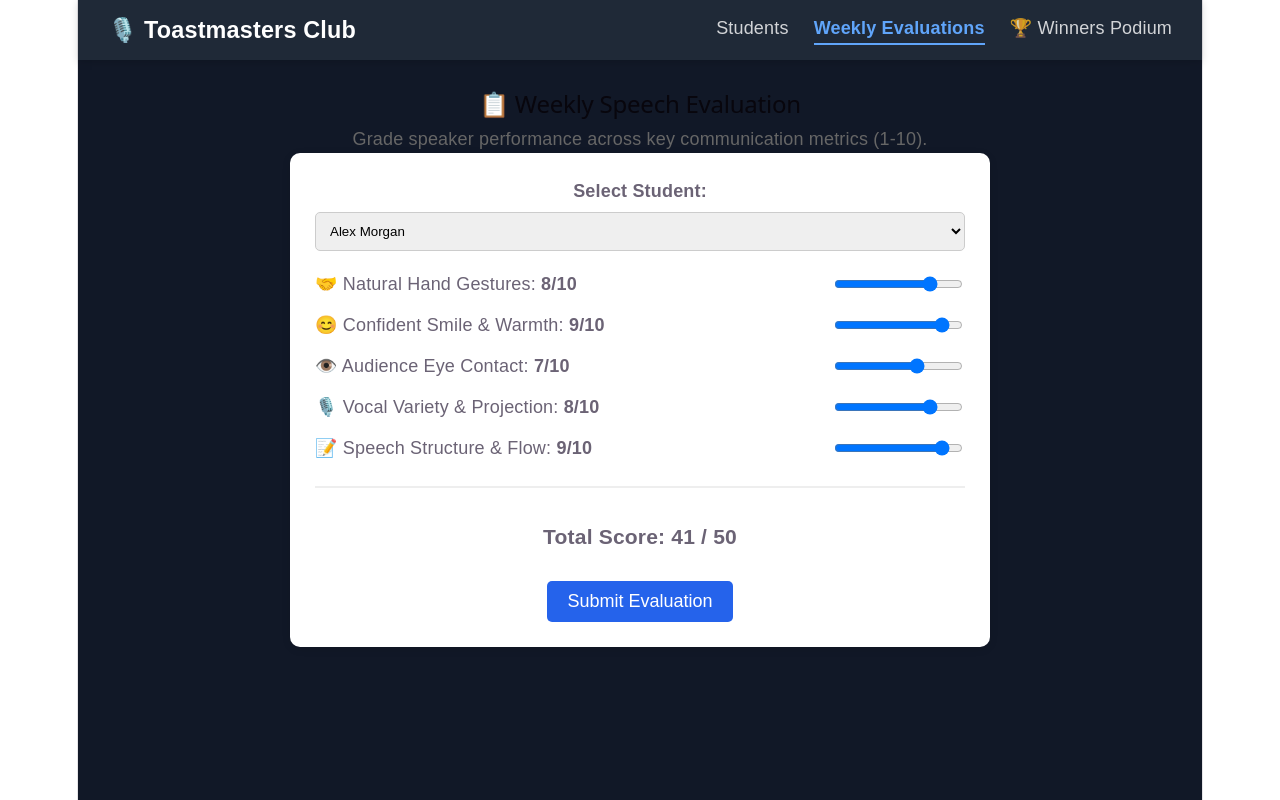
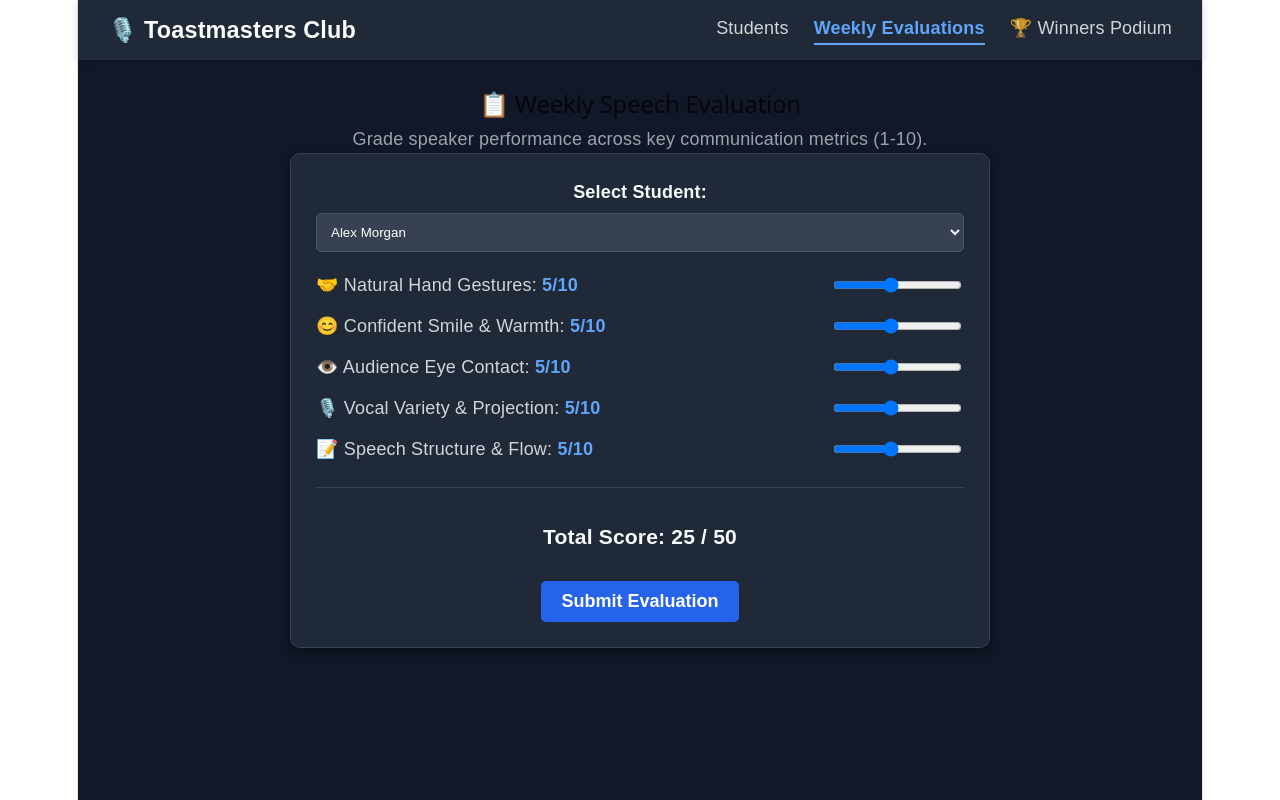
Before and after one commit to prabhashwaraSM/nurd-portal, a React (Vite) app: page / in a window 1280 px wide. Both pictures are taken after a click on the item "Weekly Evaluations". Built offline with nearby package versions, Linux system fonts and the light colour scheme.

Commit message:
connecting the evaluation form and fix dark mode contrast across all pages and components

```diff
--- a/src/App.jsx
+++ b/src/App.jsx
@@ -7,14 +7,42 @@ import Winners from "./pages/Winners";
 function App() {
   const [activeTab, setActiveTab] = useState("students");
 
+  // Centralized Student Data State
+  const [students, setStudents] = useState([
+    { id: 1, name: "Alex Morgan", path: "Dynamic Leadership", speechesGiven: 5, score: 0 },
+    { id: 2, name: "Samira Khan", path: "Presentation Mastery", speechesGiven: 8, score: 0 },
+    { id: 3, name: "Jordan Lee", path: "Effective Body Language", speechesGiven: 3, score: 0 },
+    { id: 4, name: "Taylor Swift", path: "Persuasive Speaking", speechesGiven: 6, score: 0 },
+  ]);
+
+  // Handler to update evaluation score
+  const handleSaveEvaluation = (studentName, totalScore) => {
+    setStudents((prevStudents) =>
+      prevStudents.map((student) => {
+        if (student.name === studentName) {
+          return {
+            ...student,
+            score: totalScore,
+            speechesGiven: student.speechesGiven + 1,
+          };
+        }
+        return student;
+      })
+    );
+    // Switch over to Winners tab automatically to show updated podium
+    setActiveTab("winners");
+  };
+
   return (
-    <div style={{ backgroundColor: "#111827", minHeight: "100vh", fontFamily: "sans-serif" }}>
+    <div style={{ backgroundColor: "#111827", minHeight: "100vh", fontFamily: "sans-serif", color: "#f9fafb" }}>
       <Navbar activeTab={activeTab} setActiveTab={setActiveTab} />
 
       <main>
-        {activeTab === "students" && <Students />}
-        {activeTab === "evaluations" && <Evaluations />}
-        {activeTab === "winners" && <Winners />}
+        {activeTab === "students" && <Students students={students} />}
+        {activeTab === "evaluations" && (
+          <Evaluations students={students} onSaveEvaluation={handleSaveEvaluation} />
+        )}
+        {activeTab === "winners" && <Winners students={students} />}
       </main>
     </div>
   );
--- a/src/Pages/Evaluations.jsx
+++ b/src/Pages/Evaluations.jsx
@@ -1,13 +1,13 @@
 import { useState } from "react";
 
-function Evaluations() {
-  const [selectedStudent, setSelectedStudent] = useState("Alex Morgan");
+function Evaluations({ students, onSaveEvaluation }) {
+  const [selectedStudent, setSelectedStudent] = useState(students[0]?.name || "");
   const [scores, setScores] = useState({
-    gestures: 8,
-    smile: 9,
-    eyeContact: 7,
-    vocalVariety: 8,
-    speechStructure: 9,
+    gestures: 5,
+    smile: 5,
+    eyeContact: 5,
+    vocalVariety: 5,
+    speechStructure: 5,
   });
 
   const totalScore = Object.values(scores).reduce((sum, val) => sum + Number(val), 0);
@@ -16,22 +16,28 @@ function Evaluations() {
     setScores((prev) => ({ ...prev, [criterion]: value }));
   };
 
+  const handleSubmit = (e) => {
+    e.preventDefault();
+    onSaveEvaluation(selectedStudent, totalScore);
+  };
+
   return (
     <div style={styles.container}>
       <h2>📋 Weekly Speech Evaluation</h2>
-      <p style={{ color: "#666" }}>Grade speaker performance across key communication metrics (1-10).</p>
+      <p style={{ color: "#9ca3af" }}>Grade speaker performance across key communication metrics (1-10).</p>
 
-      <div style={styles.card}>
-        <label><strong>Select Student:</strong></label>
+      <form onSubmit={handleSubmit} style={styles.card}>
+        <label style={{ color: "#f9fafb" }}><strong>Select Student:</strong></label>
         <select
           value={selectedStudent}
           onChange={(e) => setSelectedStudent(e.target.value)}
           style={styles.select}
         >
-          <option>Alex Morgan</option>
-          <option>Samira Khan</option>
-          <option>Jordan Lee</option>
-          <option>Taylor Swift</option>
+          {students.map((student) => (
+            <option key={student.id} value={student.name}>
+              {student.name}
+            </option>
+          ))}
         </select>
 
         <div style={styles.criteriaContainer}>
@@ -43,7 +49,7 @@ function Evaluations() {
             { key: "speechStructure", label: "📝 Speech Structure & Flow" },
           ].map((item) => (
             <div key={item.key} style={styles.scoreRow}>
-              <span>{item.label}: <strong>{scores[item.key]}/10</strong></span>
+              <span style={{ color: "#d1d5db" }}>{item.label}: <strong style={{ color: "#60a5fa" }}>{scores[item.key]}/10</strong></span>
               <input
                 type="range"
                 min="1"
@@ -56,22 +62,29 @@ function Evaluations() {
         </div>
 
         <div style={styles.totalBox}>
-          <h3>Total Score: {totalScore} / 50</h3>
-          <button style={styles.submitBtn}>Submit Evaluation</button>
+          <h3 style={{ color: "#f9fafb" }}>Total Score: {totalScore} / 50</h3>
+          <button type="submit" style={styles.submitBtn}>Submit Evaluation</button>
         </div>
-      </div>
+      </form>
     </div>
   );
 }
 
 const styles = {
   container: { padding: "30px", maxWidth: "700px", margin: "0 auto" },
-  card: { backgroundColor: "#fff", padding: "25px", borderRadius: "10px", boxShadow: "0 2px 8px rgba(0,0,0,0.1)" },
-  select: { width: "100%", padding: "10px", marginTop: "8px", marginBottom: "20px", borderRadius: "5px", border: "1px solid #ccc" },
+  card: {
+    backgroundColor: "#1f2937",
+    color: "#f9fafb",
+    padding: "25px",
+    borderRadius: "10px",
+    boxShadow: "0 4px 12px rgba(0,0,0,0.4)",
+    border: "1px solid #374151"
+  },
+  select: { width: "100%", padding: "10px", marginTop: "8px", marginBottom: "20px", borderRadius: "5px", border: "1px solid #4b5563", backgroundColor: "#374151", color: "#fff" },
   criteriaContainer: { display: "flex", flexDirection: "column", gap: "15px" },
   scoreRow: { display: "flex", justifyContent: "space-between", alignItems: "center" },
-  totalBox: { marginTop: "25px", paddingTop: "15px", borderTop: "2px solid #eee", textAlign: "center" },
-  submitBtn: { backgroundColor: "#2563eb", color: "#fff", border: "none", padding: "10px 20px", borderRadius: "5px", cursor: "pointer", fontSize: "1rem", marginTop: "10px" }
+  totalBox: { marginTop: "25px", paddingTop: "15px", borderTop: "1px solid #374151", textAlign: "center" },
+  submitBtn: { backgroundColor: "#2563eb", color: "#fff", border: "none", padding: "10px 20px", borderRadius: "5px", cursor: "pointer", fontSize: "1rem", marginTop: "10px", fontWeight: "bold" }
 };
 
 export default Evaluations;
--- a/src/Pages/Students.jsx
+++ b/src/Pages/Students.jsx
@@ -1,23 +1,19 @@
-function Students() {
-  const sampleStudents = [
-    { id: 1, name: "Alex Morgan", path: "Dynamic Leadership", speechesGiven: 5 },
-    { id: 2, name: "Samira Khan", path: "Presentation Mastery", speechesGiven: 8 },
-    { id: 3, name: "Jordan Lee", path: "Effective Body Language", speechesGiven: 3 },
-    { id: 4, name: "Taylor Swift", path: "Persuasive Speaking", speechesGiven: 6 },
-  ];
-
+function Students({ students }) {
   return (
     <div style={styles.container}>
       <h2>👥 Toastmasters Members</h2>
-      <p style={{ color: "#666" }}>Class roster and speech milestones.</p>
+      <p style={{ color: "#9ca3af" }}>Class roster and speech milestones.</p>
 
       <div style={styles.grid}>
-        {sampleStudents.map((student) => (
+        {students.map((student) => (
           <div key={student.id} style={styles.card}>
             <div style={styles.avatar}>{student.name.charAt(0)}</div>
-            <h3>{student.name}</h3>
-            <p><strong>Path:</strong> {student.path}</p>
-            <p><strong>Speeches Completed:</strong> {student.speechesGiven}</p>
+            <h3 style={styles.cardTitle}>{student.name}</h3>
+            <p style={styles.text}><strong>Path:</strong> {student.path}</p>
+            <p style={styles.text}><strong>Speeches Completed:</strong> {student.speechesGiven}</p>
+            <p style={styles.text}>
+              <strong>Latest Score:</strong> {student.score > 0 ? `${student.score}/50` : "No evaluation yet"}
+            </p>
           </div>
         ))}
       </div>
@@ -26,10 +22,20 @@ function Students() {
 }
 
 const styles = {
-  container: { padding: "30px", maxWidth: "1000px", margin: "0 auto" },
+  container: { padding: "30px", maxWidth: "1000px", margin: "0 auto", textAlign: "center" },
   grid: { display: "grid", gridTemplateColumns: "repeat(auto-fit, minmax(220px, 1fr))", gap: "20px", marginTop: "20px" },
-  card: { backgroundColor: "#fff", padding: "20px", borderRadius: "10px", textAlign: "center", boxShadow: "0 2px 5px rgba(0,0,0,0.1)" },
-  avatar: { width: "50px", height: "50px", borderRadius: "50%", backgroundColor: "#3b82f6", color: "#fff", display: "flex", alignItems: "center", justifyContent: "center", fontSize: "1.2rem", fontWeight: "bold", margin: "0 auto 10px" },
+  card: {
+    backgroundColor: "#1f2937", // Dark card background
+    color: "#f9fafb",
+    padding: "20px",
+    borderRadius: "10px",
+    textAlign: "center",
+    boxShadow: "0 4px 12px rgba(0,0,0,0.4)",
+    border: "1px solid #374151"
+  },
+  avatar: { width: "50px", height: "50px", borderRadius: "50%", backgroundColor: "#2563eb", color: "#fff", display: "flex", alignItems: "center", justifyContent: "center", fontSize: "1.2rem", fontWeight: "bold", margin: "0 auto 10px" },
+  cardTitle: { margin: "10px 0", color: "#f9fafb" },
+  text: { color: "#d1d5db", margin: "5px 0" }
 };
 
 export default Students;
--- a/src/Pages/Winners.jsx
+++ b/src/Pages/Winners.jsx
@@ -1,22 +1,24 @@
-function Winners() {
-  const winners = [
-    { rank: "🥇 1st Place", name: "Samira Khan", score: "48/50", title: "Best Evaluated Speaker" },
-    { rank: "🥈 2nd Place", name: "Alex Morgan", score: "45/50", title: "Most Confident Smile" },
-    { rank: "🥉 3rd Place", name: "Taylor Swift", score: "43/50", title: "Best Gesture Expressiveness" },
-  ];
+function Winners({ students }) {
+  const sortedStudents = [...students].sort((a, b) => b.score - a.score);
+  const topThree = sortedStudents.slice(0, 3);
+
+  const ranks = ["🥇 1st Place", "🥈 2nd Place", "🥉 3rd Place"];
+  const badges = ["Best Overall Speaker", "Runner Up", "Third Place Speaker"];
 
   return (
     <div style={styles.container}>
       <h2>🏆 Weekly Winners Podium</h2>
-      <p style={{ color: "#666" }}>Top performers based on weekly evaluation scores.</p>
+      <p style={{ color: "#9ca3af" }}>Top performers based on weekly evaluation scores.</p>
 
       <div style={styles.podium}>
-        {winners.map((winner, idx) => (
-          <div key={idx} style={{ ...styles.card, borderTop: idx === 0 ? "5px solid gold" : "5px solid #cbd5e1" }}>
-            <h3 style={styles.rank}>{winner.rank}</h3>
-            <h2>{winner.name}</h2>
-            <p><strong>Score:</strong> {winner.score}</p>
-            <span style={styles.badge}>{winner.title}</span>
+        {topThree.map((student, idx) => (
+          <div key={student.id} style={{ ...styles.card, borderTop: idx === 0 ? "5px solid gold" : "5px solid #94a3b8" }}>
+            <h3 style={styles.rank}>{ranks[idx]}</h3>
+            <h2 style={{ color: "#f9fafb", margin: "10px 0" }}>{student.name}</h2>
+            <p style={{ color: "#d1d5db" }}>
+              <strong>Score:</strong> {student.score > 0 ? `${student.score}/50` : "0/50"}
+            </p>
+            <span style={styles.badge}>{badges[idx]}</span>
           </div>
         ))}
       </div>
@@ -27,9 +29,16 @@ function Winners() {
 const styles = {
   container: { padding: "30px", maxWidth: "900px", margin: "0 auto", textAlign: "center" },
   podium: { display: "grid", gridTemplateColumns: "repeat(auto-fit, minmax(250px, 1fr))", gap: "20px", marginTop: "30px" },
-  card: { backgroundColor: "#fff", padding: "25px", borderRadius: "10px", boxShadow: "0 4px 10px rgba(0,0,0,0.08)" },
+  card: {
+    backgroundColor: "#1f2937",
+    color: "#f9fafb",
+    padding: "25px",
+    borderRadius: "10px",
+    boxShadow: "0 4px 12px rgba(0,0,0,0.4)",
+    border: "1px solid #374151"
+  },
   rank: { margin: "0 0 10px 0", fontSize: "1.4rem" },
-  badge: { display: "inline-block", backgroundColor: "#eff6ff", color: "#1d4ed8", padding: "5px 10px", borderRadius: "15px", fontSize: "0.85rem", marginTop: "10px", fontWeight: "bold" },
+  badge: { display: "inline-block", backgroundColor: "#1e3a8a", color: "#93c5fd", padding: "5px 10px", borderRadius: "15px", fontSize: "0.85rem", marginTop: "10px", fontWeight: "bold" },
 };
 
 export default Winners;
```
